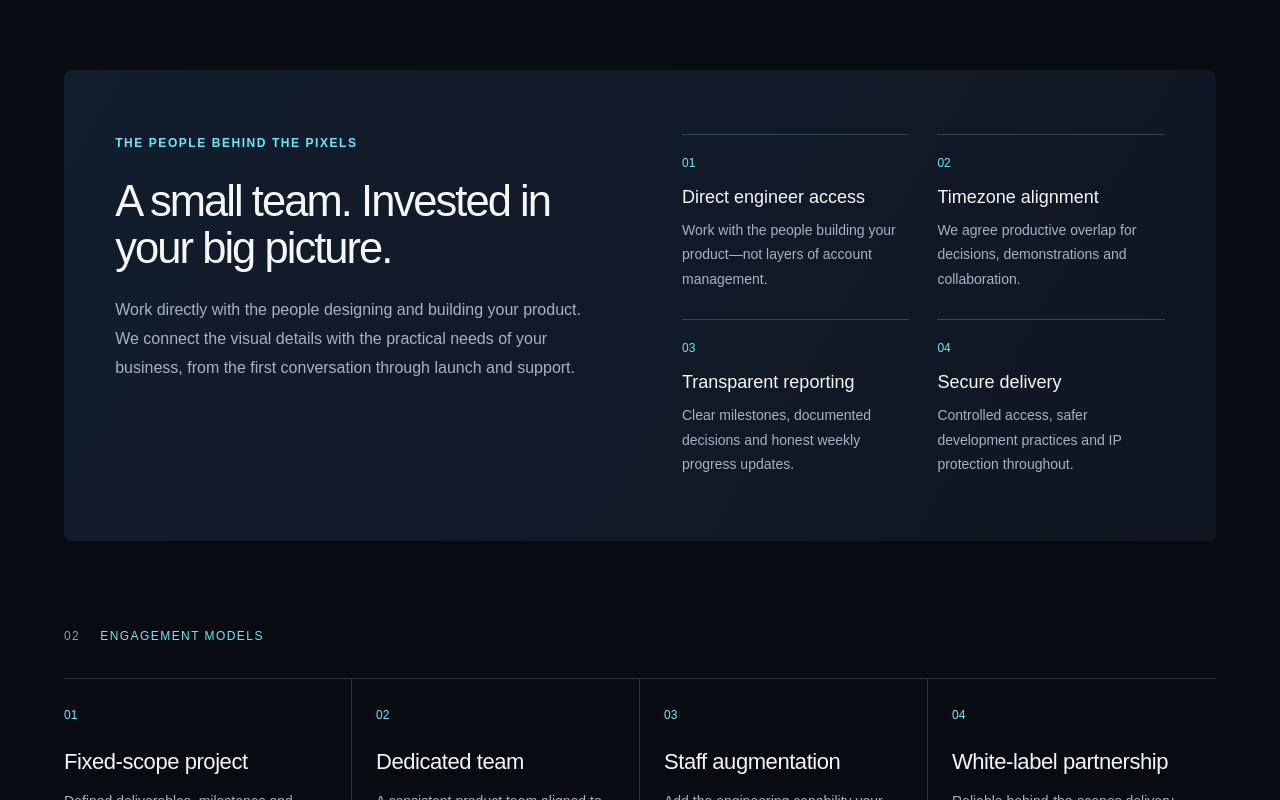
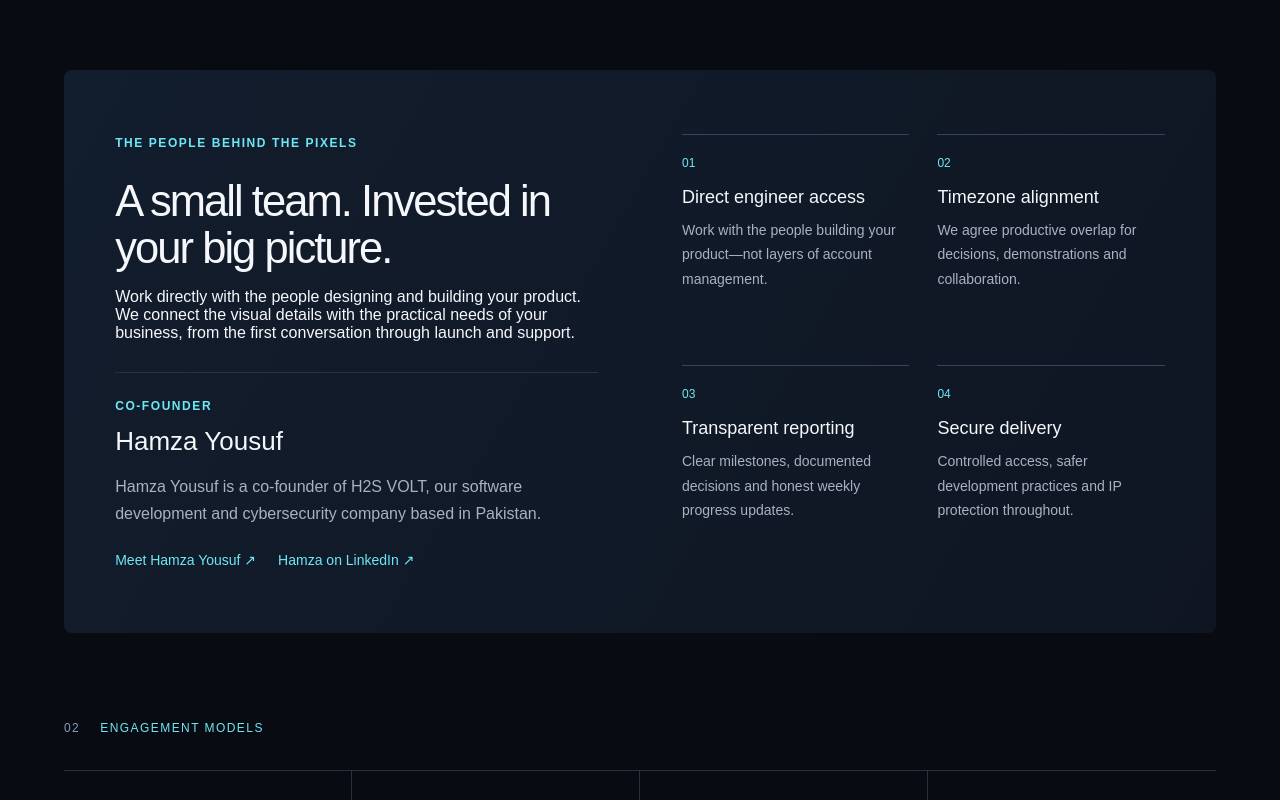
Before and after one commit to h2svolt/h2s, a React (Vite) app: page / in a window 1280 px wide. Shown: the part 5360-6160 px from the top of the page. Built offline with nearby package versions, Linux system fonts and the light colour scheme.

Commit message:
Add Hamza Yousuf co-founder profile, LinkedIn identity and search metadata

```diff
--- a/index.html
+++ b/index.html
@@ -16,7 +16,7 @@
 
     <meta
       name="description"
-      content="H2S VOLT is a Pakistan-based software development and cybersecurity company delivering web, mobile, custom software and remote product engineering for international clients."
+      content="H2S VOLT, co-founded by Hamza Yousuf, builds websites, ecommerce stores and custom software for businesses in Pakistan and internationally."
     />
 
     <meta name="robots" content="index, follow" />
@@ -41,7 +41,7 @@
     />
     <meta
       property="og:description"
-      content="Software development, remote product engineering and cybersecurity delivery for international businesses."
+      content="Meet H2S VOLT, co-founded by Hamza Yousuf. Explore our websites, ecommerce stores, custom software and cybersecurity projects."
     />
     <meta property="og:url" content="https://www.h2svolt.com/" />
     <meta
@@ -60,7 +60,7 @@
     />
     <meta
       name="twitter:description"
-      content="Software development, remote product engineering and cybersecurity delivery for international businesses."
+      content="Meet H2S VOLT, co-founded by Hamza Yousuf. Explore our websites, ecommerce stores, custom software and cybersecurity projects."
     />
     <meta
       name="twitter:image"
@@ -99,7 +99,9 @@
         "@type": "ContactPoint",
         "contactType": "Sales",
         "email": "info@h2svolt.com",
-              "availableLanguage": ["English"]
+        "availableLanguage": [
+          "English"
+        ]
       },
       "founder": [
         {
@@ -107,13 +109,14 @@
           "@id": "https://www.h2svolt.com/#hamza-yousuf",
           "name": "Hamza Yousuf",
           "jobTitle": "Co-Founder & Head of Operations",
-                "url": "https://www.linkedin.com/in/hamza-yousuf-h2svolt",
+          "url": "https://www.h2svolt.com/hamza-yousuf/",
           "sameAs": [
             "https://www.linkedin.com/in/hamza-yousuf-h2svolt"
           ],
           "worksFor": {
             "@id": "https://www.h2svolt.com/#organization"
-                }
+          },
+          "description": "Hamza Yousuf is a co-founder of H2S VOLT, a software development and cybersecurity company based in Pakistan."
         },
         {
           "@type": "Person",
--- a/src/App.jsx
+++ b/src/App.jsx
@@ -412,7 +412,7 @@ export default function App() {
       </section>
 
       <section className="section extension" id="why">
-        <div className="extension-statement"><p className="eyebrow">The people behind the pixels</p><h2>A small team. Invested in your big picture.</h2><p>Work directly with the people designing and building your product. We connect the visual details with the practical needs of your business, from the first conversation through launch and support.</p></div>
+        <div className="extension-statement"><p className="eyebrow">The people behind the pixels</p><h2>A small team. Invested in your big picture.</h2><p>Work directly with the people designing and building your product. We connect the visual details with the practical needs of your business, from the first conversation through launch and support.</p><div className="founder-intro" id="hamza-yousuf"><p className="eyebrow">Co-founder</p><h3>Hamza Yousuf</h3><p>Hamza Yousuf is a co-founder of H2S VOLT, our software development and cybersecurity company based in Pakistan.</p><a href="/hamza-yousuf/">Meet Hamza Yousuf ↗</a><a href="https://www.linkedin.com/in/hamza-yousuf-h2svolt" target="_blank" rel="me noreferrer">Hamza on LinkedIn ↗</a></div></div>
         <div className="advantage-grid">
           <article><span>01</span><h3>Direct engineer access</h3><p>Work with the people building your product—not layers of account management.</p></article>
           <article><span>02</span><h3>Timezone alignment</h3><p>We agree productive overlap for decisions, demonstrations and collaboration.</p></article>
@@ -499,8 +499,9 @@ export default function App() {
     target="_blank"
     rel="author me noreferrer"
   >
-    Hamza Yousuf ↗
+    Hamza Yousuf · Co-Founder ↗
   </a>
+  <a href="/hamza-yousuf/">About Hamza Yousuf</a>
 
   <a
     href="https://www.linkedin.com/in/muhammad-sohaib-jaber-306b29218/"
```
Also changed, not shown: Public/hamza-yousuf/index.html (added, +13 -0 lines), src/index.css, 1 other file (tests, documents, lock files or other folders). Lines whose indentation alone changed are shown as unchanged.
